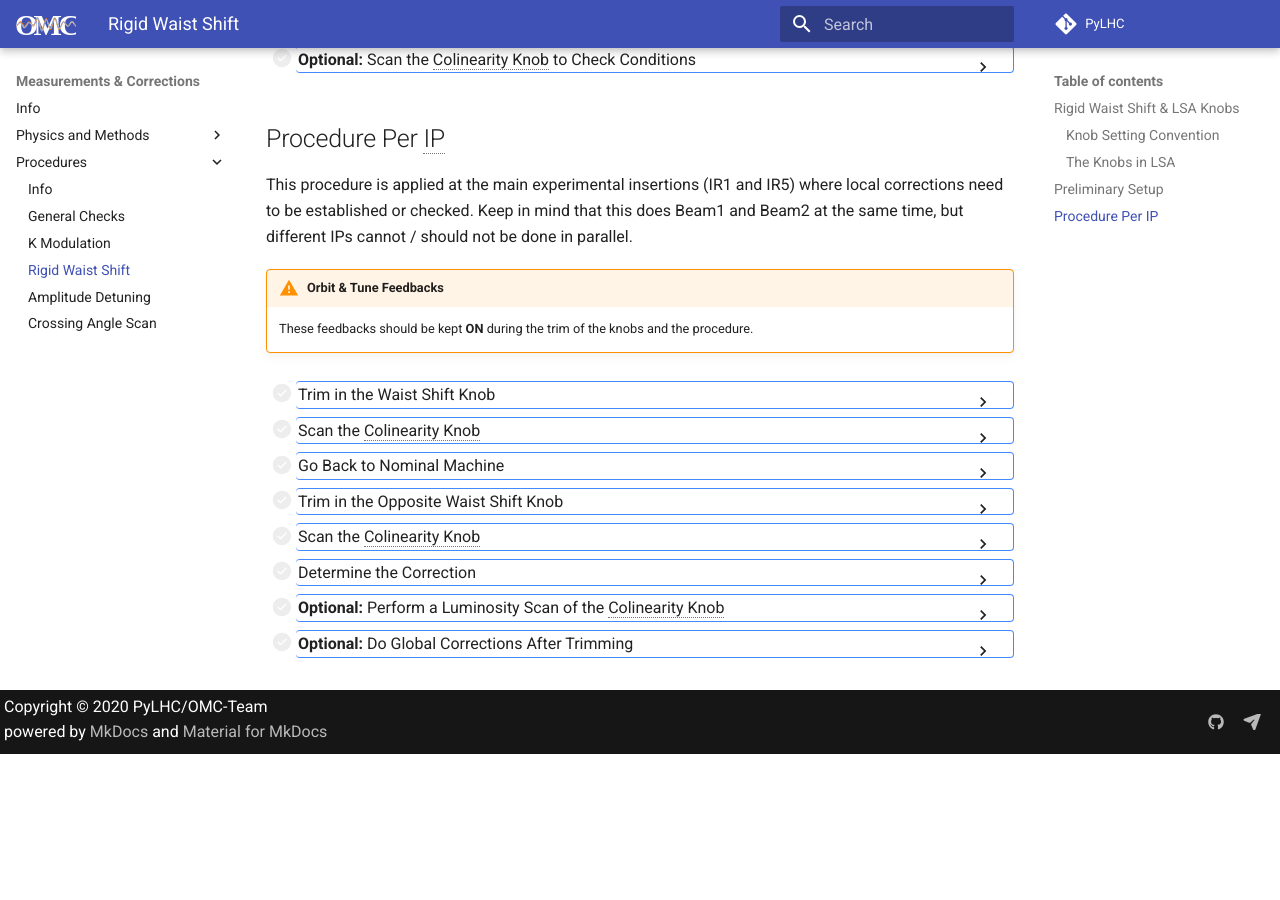
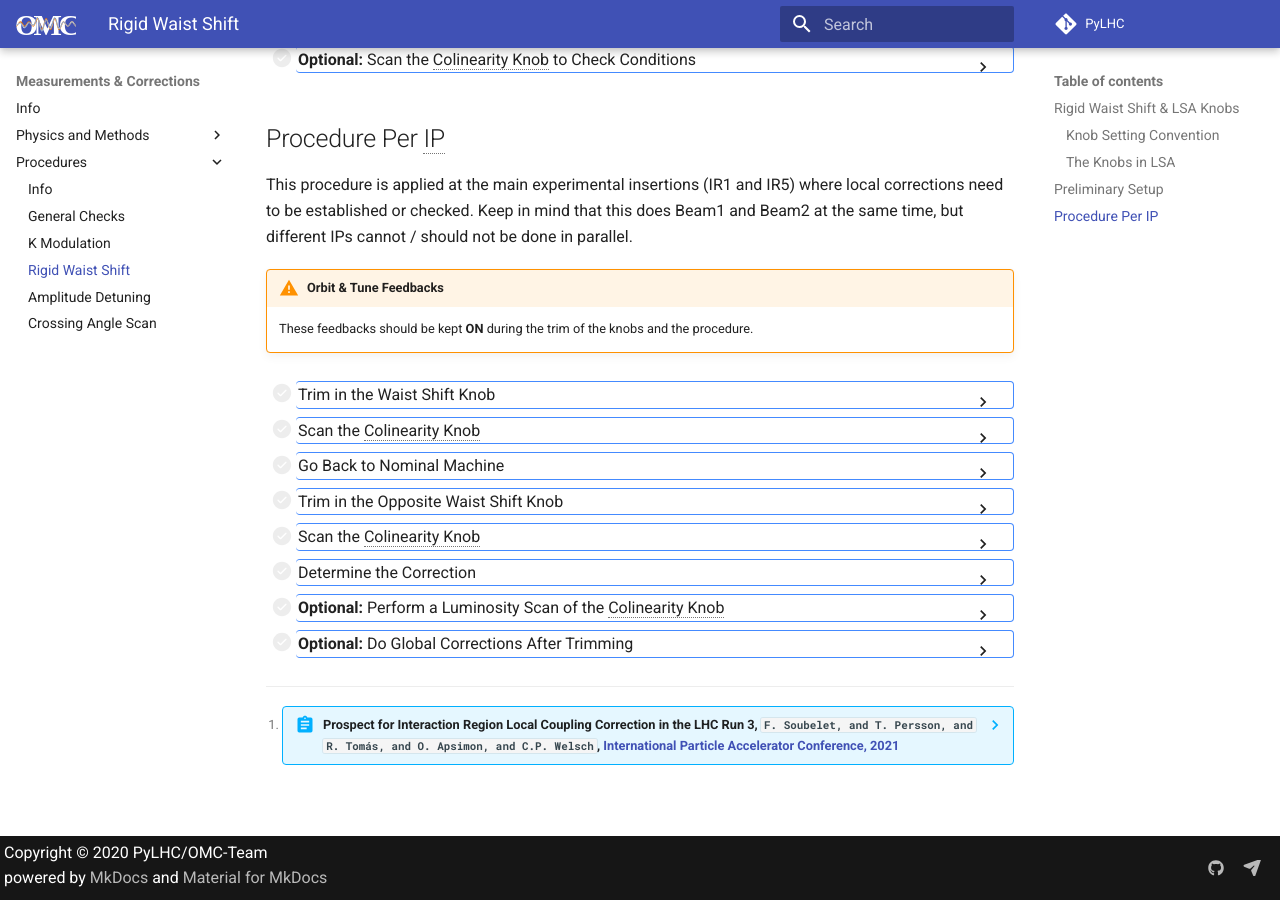
Before and after one commit to pylhc/pylhc.github.io, an MkDocs documentation site: the page built from docs/measurements/procedures/rigid_waist_shift.md, in a window 1280 px wide and 900 px high, scrolled down 1537 px. Built offline with MkDocs 1.6.1 and Material for MkDocs 9.7.7, drawn with Linux system fonts in a browser that asks for light colours; before the commit the page ends 2291 px from its top, so only the background shows below that.

Commit message:
add ipac ref

````diff
--- a/docs/measurements/procedures/rigid_waist_shift.md
+++ b/docs/measurements/procedures/rigid_waist_shift.md
@@ -11,6 +11,7 @@
 
       After global corrections are done and trimmed in the machine, one applies a rigid waist shift in a given IR and scans the colinearity knob for the value that minimizes the $|C^{-}|$.
       These settings, when taking away the rigid waist shift, will minimize local coupling and its impact at the IP.
+      Additional info can be found in Felix's 2021 IPAC paper[^SoubeletIPACLocalCouplingCorrection].
 
 ## Rigid Waist Shift & LSA Knobs
 
@@ -123,6 +124,18 @@ Keep in mind that this does Beam1 and Beam2 at the same time, but different IPs
       <p> One might want to do another round of global corrections, mainly coupling, after applying the determined colinearity knob setting.
       </p></details>
 
+[^SoubeletIPACLocalCouplingCorrection]:
+    ??? abstract "Prospect for Interaction Region Local Coupling Correction in the LHC Run 3, `F. Soubelet, and T. Persson, and R. Tomás, and O. Apsimon, and C.P. Welsch`, [International Particle Accelerator Conference, 2021](https://accelconf.web.cern.ch/ipac2021/papers/mopab007.pdf){target=_blank}"
+        ```
+        @inproceedings{soubeletProspectInteractionRegion2021,
+          author={Soubelet, F. and Persson, T. and Tomás, R. and Apsimon, O. and Welsch, C.P.},
+          booktitle={Proceedings of the 12th International Particle Accelerator Conference},
+          title={Prospect for Interaction Region Local Coupling Correction in the LHC Run 3},
+          year={2021},
+          url={https://accelconf.web.cern.ch/ipac2021/papers/mopab007.pdf},
+          doi={10.18429/JACOW-IPAC2021-MOPAB007}
+        }
+        ```
 
 *[rigid waist shift]: Shifting the waist of the beam from the IP point by un-balancing the powering of the left and right triplets in the IR.
 *[MQSX]: The skew quadrupole correctors localed next to Q3
````
